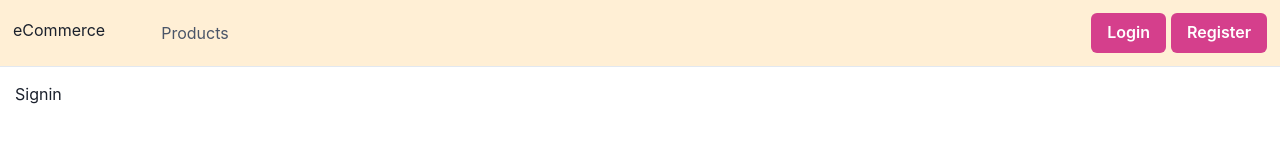
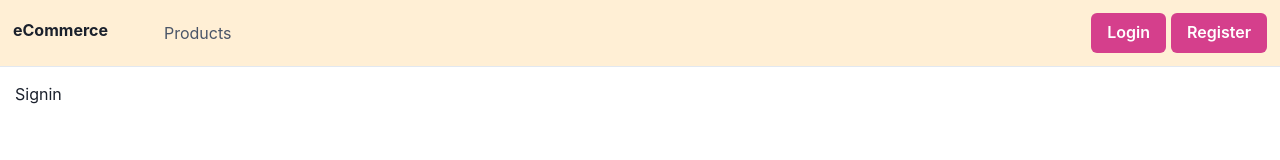
Before and after one commit to GokalpAvcu/e-Commerce-app, a React (Create React App) app in the folder client/: page /signin in a window 1280 px wide. Shown: the top 160 px of the page. Built offline with nearby package versions, Linux system fonts and the light colour scheme.

Commit message:
add client

```diff
--- a/client/src/components/Navbar/index.jsx
+++ b/client/src/components/Navbar/index.jsx
@@ -6,7 +6,7 @@ function Navbar() {
   return (
     <nav className={styles.nav}>
       <div className={styles.left}>
-        <div className="logo">
+        <div className={styles.logo}>
           <Link to="/">eCommerce</Link>
         </div>
 
--- a/client/src/components/Navbar/styles.module.css
+++ b/client/src/components/Navbar/styles.module.css
@@ -35,3 +35,7 @@
 .nav .right a:first-child{
  margin-right: 5px;
 }
+
+.logo{
+  font-weight: bold;
+}
```
